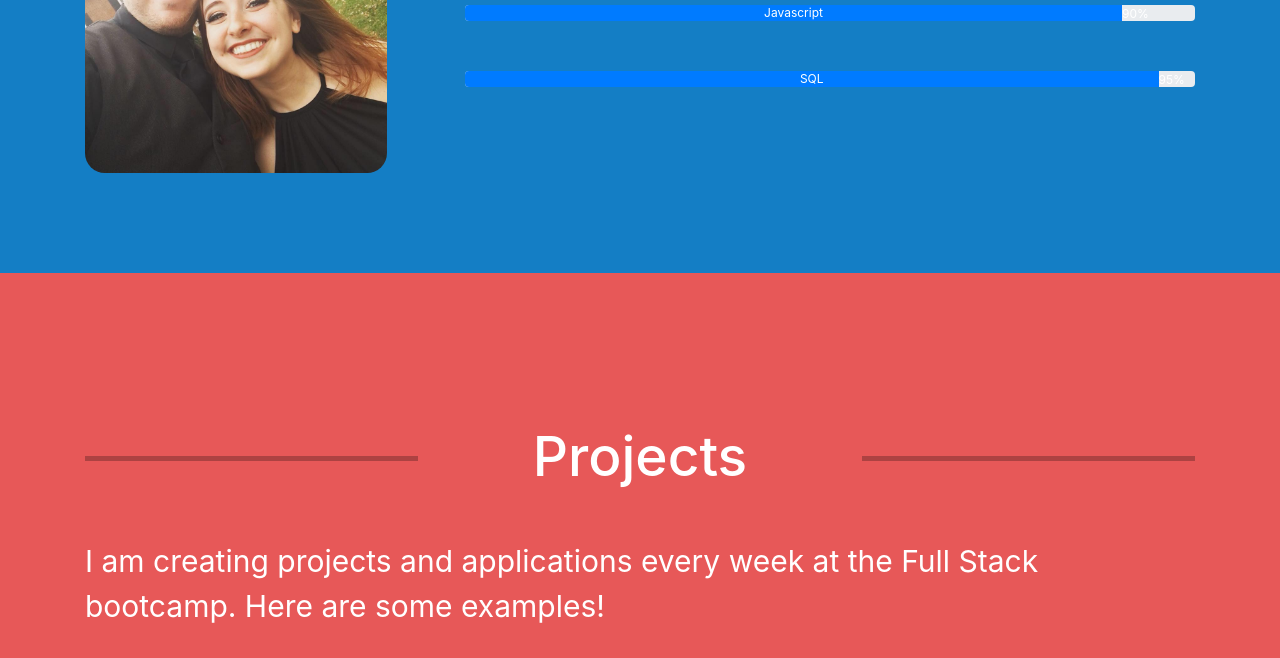
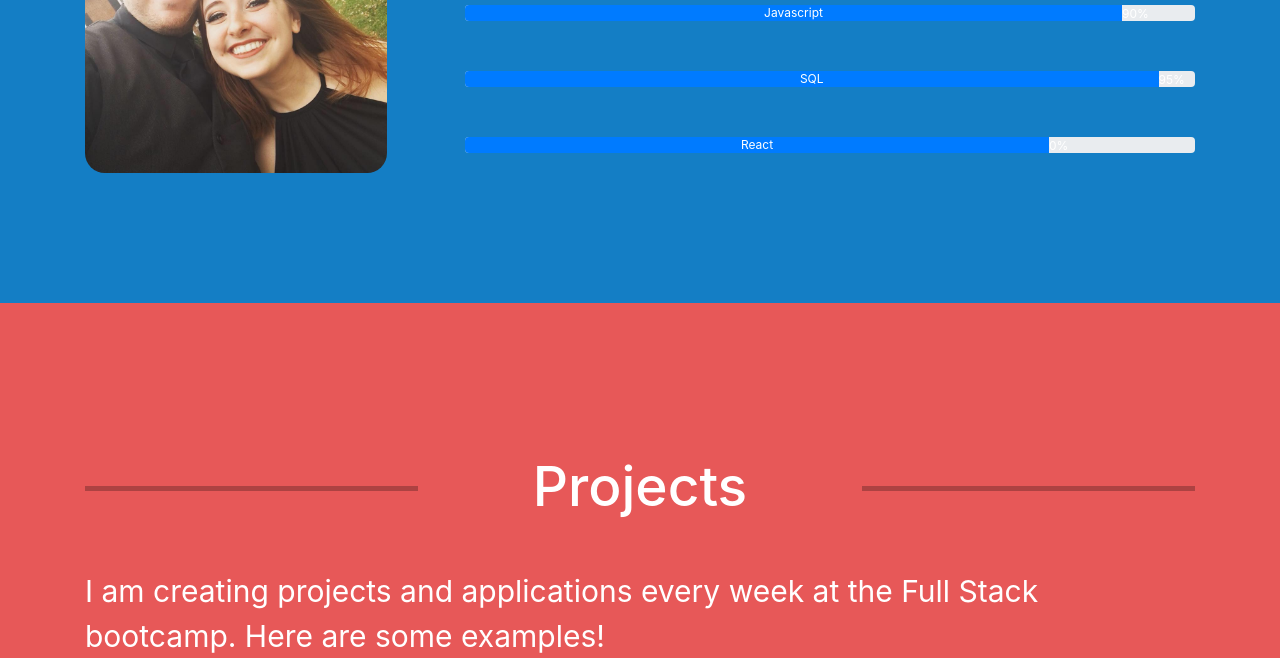
Before and after one commit to bpsanos/Updated-Portfolio, a plain HTML site: page index.html in a window 1280 px wide. Shown: the part 1260-1918 px from the top of the page. Drawn offline with nearby package versions, Linux system fonts and the light colour scheme; a web font is replaced by a local one.

Commit message:
added react skill bar

```diff
--- a/index.html
+++ b/index.html
@@ -125,6 +125,12 @@
                         </div>
                         <span class="progressPercentage">95%</span>
                     </div>
+                    <div class="progress">
+                        <div class="progress-bar" role="progressbar" style="width: 80%;" aria-valuenow="50" aria-valuemin="0" aria-valuemax="100">
+                            <div class="progressTag">React</div>
+                        </div>
+                        <span class="progressPercentage">0%</span>
+                    </div>
                 </div>
 
             </div>
```
